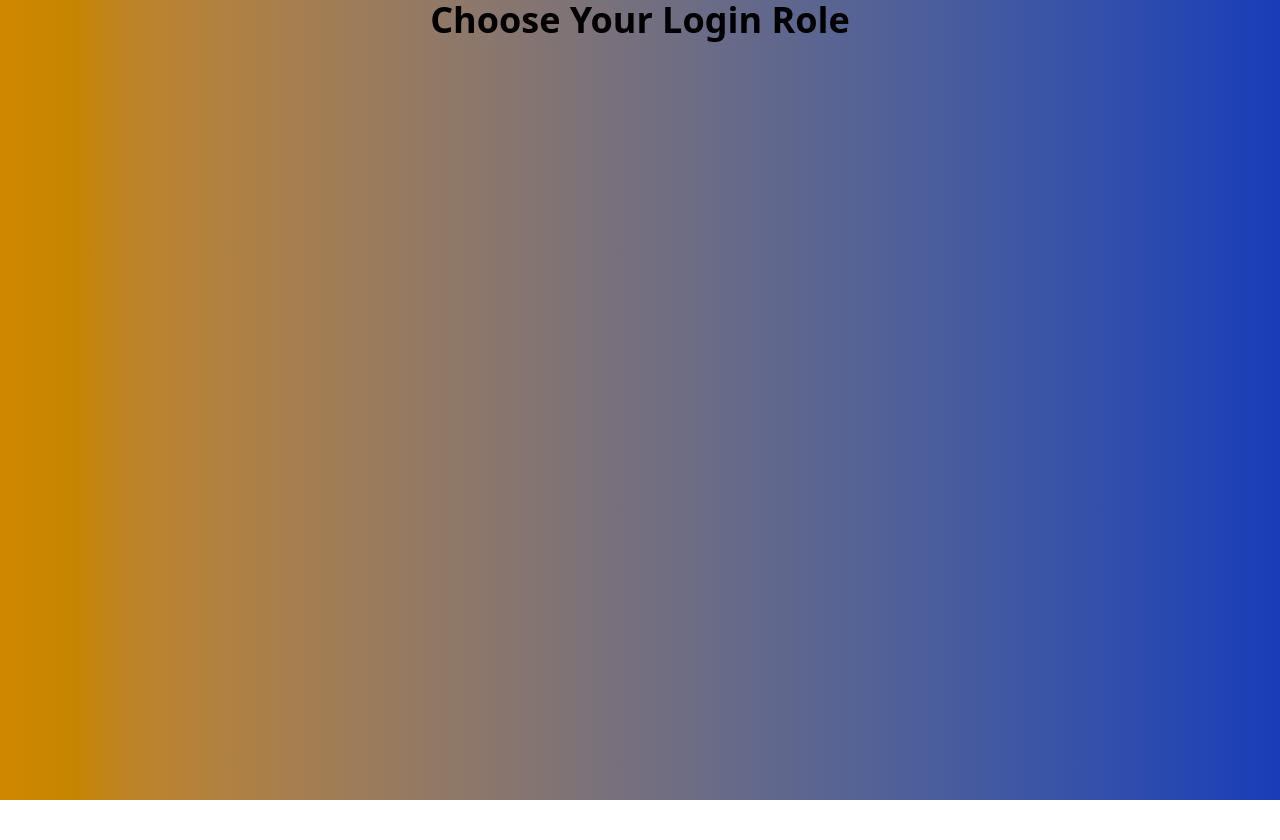
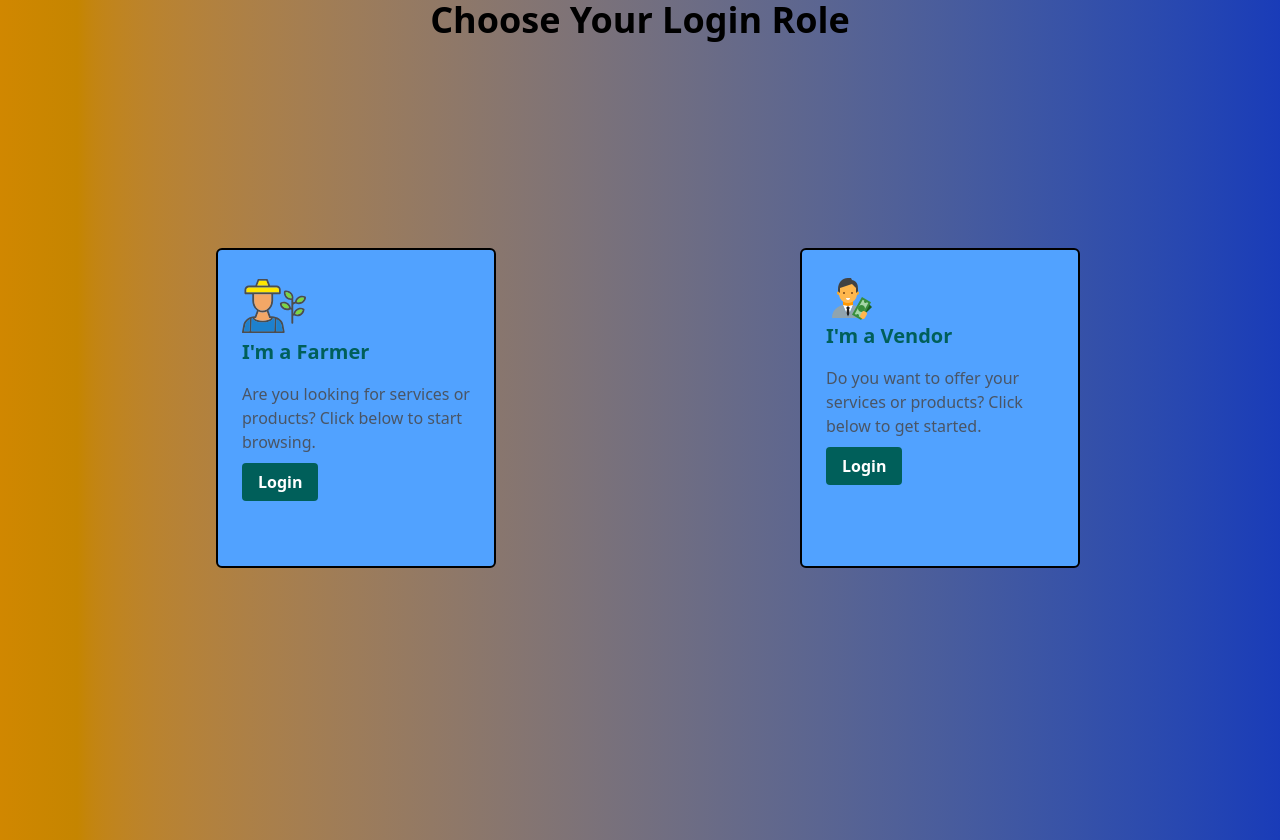
Before and after one commit to vivekkumar012/AGRIPACT, a React (Vite) app in the folder frontend/: page /chooser in a window 1280 px wide. Before the commit the page ends 800 px from the top, so only its background shows below. Built offline with nearby package versions, Linux system fonts and the light colour scheme.

Commit message:
frontend update

```diff
--- a/frontend/src/pages/Chooser.jsx
+++ b/frontend/src/pages/Chooser.jsx
@@ -1,11 +1,45 @@
-import React from 'react'
+import React from "react";
+import farmer from "../assets/farmer.svg";
+import vendor from "../assets/vendor.png";
+import { Link } from "react-router-dom";
 
 function Chooser() {
   return (
-    <div className='bg-gradient-to-r from-yellow-600 to-blue-800 h-screen'>
-       <h1 className='text-4xl text-center font-bold'>Choose Your Login Role</h1>
+    <div className="bg-gradient-to-r from-yellow-600 to-blue-800 min-h-screen">
+      <h1 className="text-4xl text-center font-bold">Choose Your Login Role</h1>
+      <div className="flex justify-between items-center h-screen ml-50">
+        <div className="rounded-md h-80 p-6 mx-4 my-4 mb-20 w-70 transform transition-transform duration-300 hover:scale-105 hover:shadow-xl shadow-teal-200 border-double border-2 bg-blue-400">
+          <img src={farmer} alt="" />
+          <h2 className="font-semibold text-xl text-teal-800 mb-4">I'm a Farmer</h2>
+          <p className="text-gray-600 mb-4 ">
+            Are you looking for services or products? Click below to start
+            browsing.
+          </p>
+          <Link
+            to={"/login"}
+            className="bg-teal-800 hover:bg-teal-600 text-white font-semibold items-center py-2 px-4 rounded focus:outline-none focus:ring focus:ring-teal-300 transition-colors mt-12"
+          >
+            Login
+          </Link>
+        </div>
+
+        <div className="rounded-md h-80 p-6 mx-4 my-4 mb-20 w-70 transform transition-transform duration-300 hover:scale-105 hover:shadow-xl shadow-teal-200 border-double border-2 bg-blue-400 mr-50">
+          <img src={vendor} alt="" />
+          <h2 className="font-semibold text-xl text-teal-800 mb-4">I'm a Vendor</h2>
+          <p className="text-gray-600 mb-4 ">
+            Do you want to offer your services or products? Click below to get
+            started.
+          </p>
+          <Link
+            to={"/login"}
+            className="bg-teal-800 hover:bg-teal-600 text-white font-semibold py-2 px-4 rounded focus:outline-none focus:ring focus:ring-teal-300 transition-colors mt-12"
+          >
+            Login
+          </Link>
+        </div>
+      </div>
     </div>
-  )
+  );
 }
 
-export default Chooser
+export default Chooser;
--- a/frontend/src/pages/Guidelines.jsx
+++ b/frontend/src/pages/Guidelines.jsx
@@ -1,4 +1,5 @@
 import React from 'react'
+import videoPic from '../assets/laptop.png'
 
 function Guidelines() {
   return (
@@ -17,11 +18,9 @@ function Guidelines() {
                 <li className="text-2xl mr-4 my-4">Stay updated by Your own login id.</li>
             </ul>
         </div>
-        {/*
         <div className="h-1/2 w-1/2">
           <img src={videoPic} className="" alt="" />
         </div>
-         */}
       </div>
     </div>
   )
```
Also changed, not shown: frontend/src/assets/laptop.png (added).
